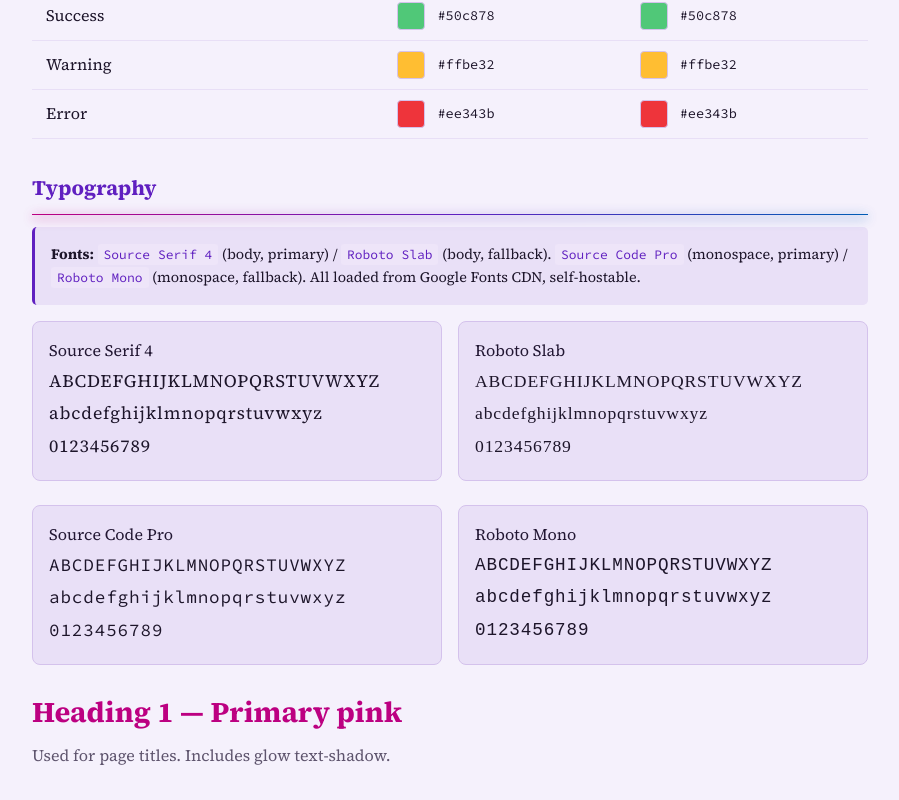
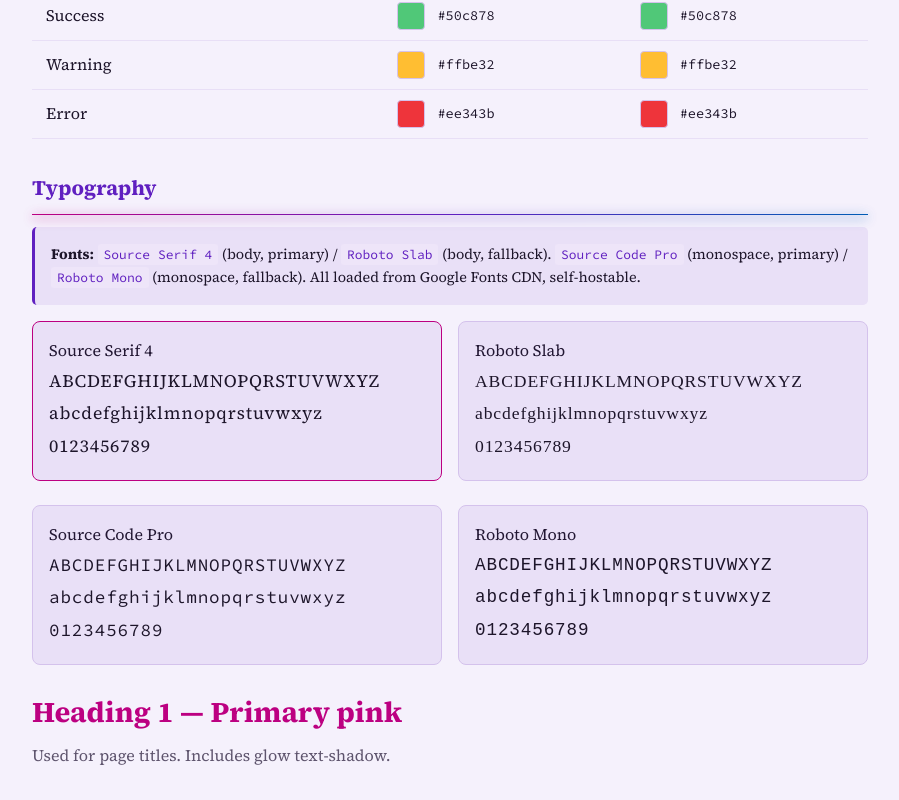
Before and after one commit to tedivm/robs-style-guide, a Svelte app in the folder svelte/: page / in a window 1280 px wide. In both pictures the pointer is over the element 427 px from the left and 1199 px from the top of the page. Shown: the part 799-1599 px from the top of the page, without its empty margins (190-1089 px from the left). Built offline with nearby package versions, Linux system fonts and the light colour scheme.

Commit message:
fix(svelte): add hover border color to card component

```diff
--- a/svelte/src/Card.svelte
+++ b/svelte/src/Card.svelte
@@ -15,4 +15,8 @@
     border: 1px solid var(--border);
     margin-bottom: 0.5rem;
   }
+
+  .card:hover {
+    border-color: var(--primary);
+  }
 </style>
```
Also changed, not shown: 4 other files (tests, documents, lock files or other folders).
